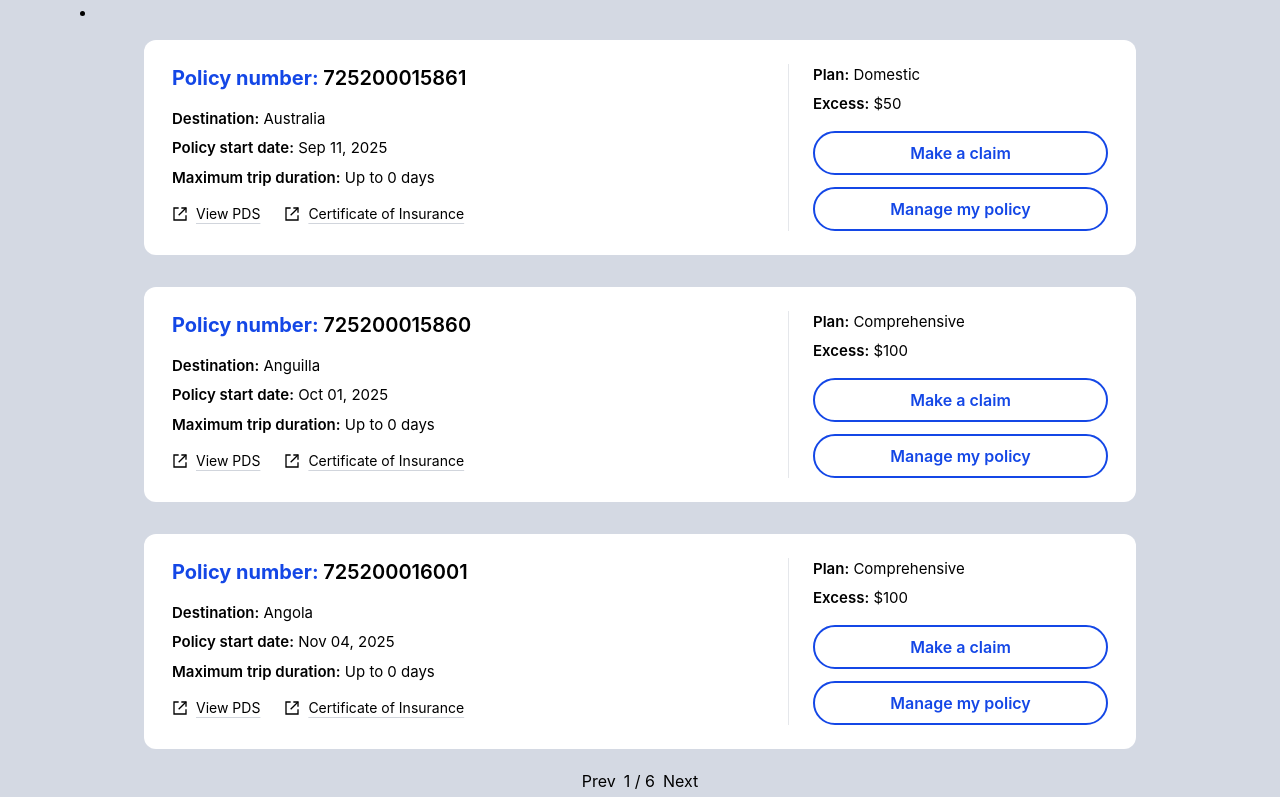
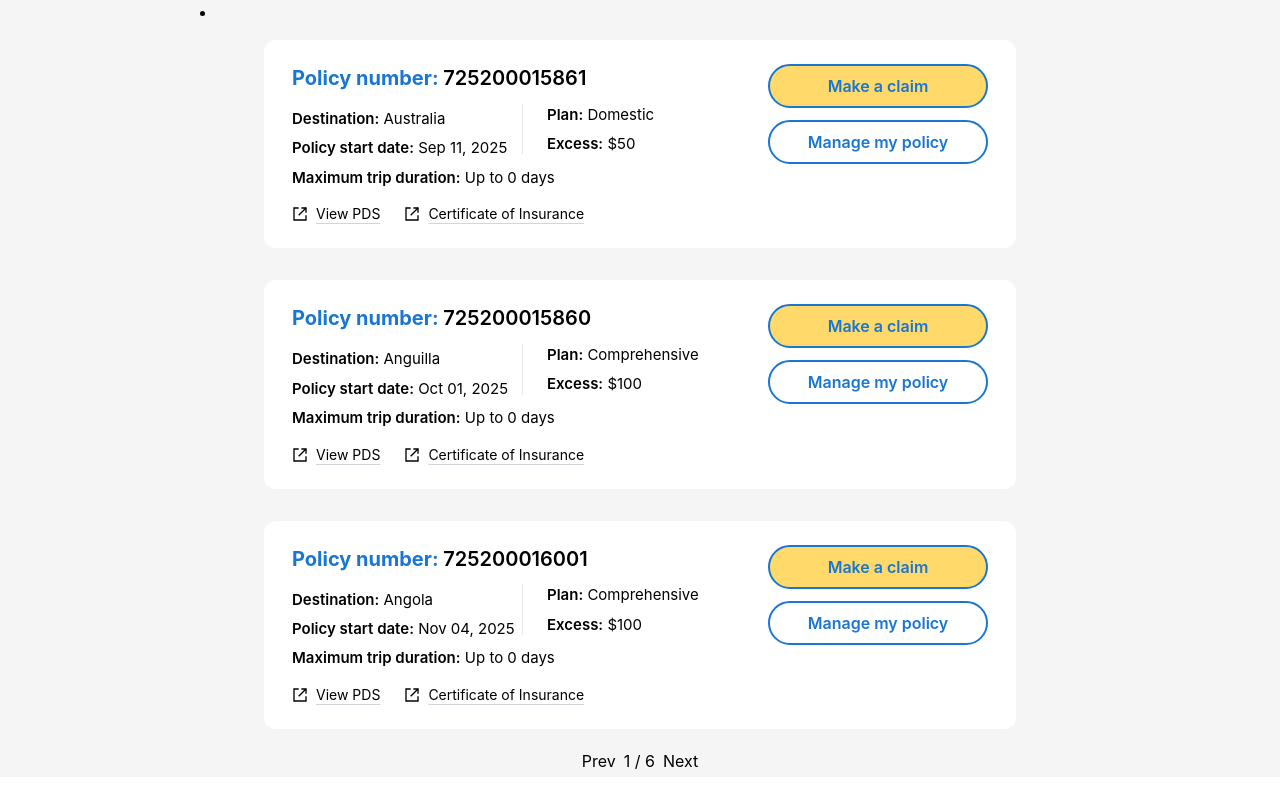
Before and after one commit to Rahul-10742313/policy-app, a React (Vite) app: page / in a window 1280 px wide. Built offline with nearby package versions, Linux system fonts and the light colour scheme.

Commit message:
Code & UI enhancements and using Tailwind Tokens

```diff
--- /dev/null
+++ b/src/components/Button.tsx
@@ -0,0 +1,11 @@
+import type { ButtonProps } from "../types/types";
+
+const Button: React.FC<ButtonProps> = ({ type = "button", children, ...props }) => {
+    return(
+        <button type = {type} {...props}>
+            { children }
+        </button>
+    )
+}
+
+export default Button;
--- a/src/components/ExternalLink.tsx
+++ /dev/null
@@ -1,18 +0,0 @@
-const ExternalLinkIcon = () => {
-    return(
-        <svg
-            aria-hidden="true"
-            className="h-4 w-4"
-            viewBox="0 0 24 24"
-            fill="none"
-            stroke="currentColor"
-            strokeWidth="2"
-        >
-            <path d="M14 3h7v7" />
-            <path d="M10 14L21 3" />
-            <path d="M21 14v7H3V3h7" />
-        </svg>
-    )
-}
-
-export default ExternalLinkIcon;
--- a/src/components/PolicyCard.tsx
+++ b/src/components/PolicyCard.tsx
@@ -1,71 +1,66 @@
-import ExternalLinkIcon from "./ExternalLink";
+import externalLinkIcon from "../assets/externalLinkIcon.svg";
+import type { PolicyCardProps } from "../types/types";
+import { formatDate } from "../utilities/common";
+import Button from "./Button";
 
-function formatDate(iso: string) {
-  const d = new Date(iso);
-  return d.toLocaleDateString(undefined, { day: "2-digit", month: "short", year: "numeric" });
-}
-
-export function PolicyCard({ policy }) {
+const PolicyCard: React.FC<PolicyCardProps> = ({ policy }) => {
   return (
-    <article className="rounded-xl bg-white shadow-card px-5 py-5 sm:px-7 sm:py-6">
-      <div className="flex flex-col gap-4 lg:flex-row lg:items-start lg:justify-between">
-        {/* Left content */}
-        <div className="min-w-0 flex-1">
+    <article className="rounded-xl bg-secondary-color shadow-card px-5 py-5 sm:px-7 sm:py-6" tabIndex={0} aria-label={`Policy No. ${policy.policyNumber}`}>
+      <div
+        className="
+          flex flex-col gap-4
+          lg:grid lg:grid-cols-[minmax(0,1.4fr)_minmax(220px,0.8fr)_auto]
+          lg:gap-x-6 lg:gap-y-4 lg:items-start
+        "
+      >
+        {/* Policy details */}
+        <div className="order-0 lg:order-none lg:col-start-1 lg:row-start-1 lg:min-w-max">
           <h2 className="text-lg sm:text-xl font-bold">
-            <span className="text-blue-700">Policy number:</span>{" "}
-            <span className="font-semibold text-ink">{policy.policyNumber}</span>
+            <span className="text-main">Policy number:</span>{" "}
+            <span className="font-semibold text-ink">
+              {policy.policyNumber}
+            </span>
           </h2>
 
           <div className="mt-4 grid gap-2 text-sm sm:text-[15px]">
             <div>
               <span className="font-semibold">Destination:</span>{" "}
-              <span className="text-ink">{policy.destinations.map(dest => dest.name).join(", ")}</span>
+              <span className="text-ink">
+                {policy.destinations.map((dest) => dest.name).join(", ")}
+              </span>
             </div>
 
             {policy.type === "Single Trip" ? (
               <>
                 <div>
                   <span className="font-semibold">Policy start date:</span>{" "}
-                  <span className="text-ink">{formatDate(policy.policyStart)}</span>
+                  <span className="text-ink">
+                    {formatDate(policy.policyStart)}
+                  </span>
                 </div>
                 <div>
-                  <span className="font-semibold">Maximum trip duration:</span>{" "}
-                  <span className="text-ink">Up to {policy.maxTripDuration} days</span>
+                  <span className="font-semibold">
+                    Maximum trip duration:
+                  </span>{" "}
+                  <span className="text-ink">
+                    Up to {policy.maxTripDuration} days
+                  </span>
                 </div>
               </>
             ) : (
               <div>
                 <span className="font-semibold">Travel date:</span>{" "}
                 <span className="text-ink">
-                  {formatDate(policy.policyStart)} - {formatDate(policy.policyEnd)}
+                  {formatDate(policy.policyStart)} -{" "}
+                  {formatDate(policy.policyEnd)}
                 </span>
               </div>
             )}
           </div>
-
-          {/* Links row (desktop + mobile) */}
-          <div className="mt-4 flex flex-wrap gap-x-6 gap-y-2 text-sm">
-            <a
-              href="#"
-              className="inline-flex items-center gap-2 underline decoration-gray-300 underline-offset-4
-                        focus-visible:outline-none focus-visible:ring-2 focus-visible:ring-brandBlue focus-visible:ring-offset-2"
-            >
-              <ExternalLinkIcon />
-              View PDS
-            </a>
-            <a
-              href="#"
-              className="inline-flex items-center gap-2 underline decoration-gray-300 underline-offset-4
-                        focus-visible:outline-none focus-visible:ring-2 focus-visible:ring-brandBlue focus-visible:ring-offset-2"
-            >
-              <ExternalLinkIcon />
-              Certificate of Insurance
-            </a>
-          </div>
         </div>
 
-        {/* Right column (desktop). On mobile it stacks below. */}
-        <div className="lg:w-[320px] lg:pl-6 lg:border-l lg:border-gray-200">
+        {/* Plan */}
+        <div className="order-1 lg:order-none lg:col-start-2 lg:row-start-1 lg:pl-6 lg:border-l lg:border-gray-200 lg:ml-[10%] lg:mt-[18%]">
           <div className="grid gap-2 text-sm sm:text-[15px]">
             <div>
               <span className="font-semibold">Plan:</span>{" "}
@@ -76,30 +71,58 @@ export function PolicyCard({ policy }) {
               <span className="text-ink">${policy.excess}</span>
             </div>
           </div>
+        </div>
 
-          <div className="mt-4 grid gap-3">
-            <button
-              type="button"
-              className="h-11 rounded-full border-2 border-brandBlue bg-brandYellow text-brandBlue font-semibold
-                        hover:bg-[#ffd96a] active:bg-[#ffd14a]
-                        focus-visible:outline-none focus-visible:ring-2 focus-visible:ring-brandBlue focus-visible:ring-offset-2
-                        w-full lg:w-auto lg:min-w-[220px] text-blue-700"
+        {/* Links */}
+        <div className="order-2 lg:order-none mt-4 lg:mt-0 flex flex-wrap gap-x-6 gap-y-2 text-sm lg:col-start-1 lg:row-start-2 lg:min-w-max">
+          <a
+            href="#"
+            className="inline-flex items-center gap-2 underline decoration-gray-300 underline-offset-4
+              focus-visible:outline-none focus-visible:ring-2 focus-visible:ring-brandBlue focus-visible:ring-offset-2"
+          >
+          <img
+            src={externalLinkIcon}
+            alt="External link"
+            className="w-4 h-4"
+          />
+            View PDS
+          </a>
+
+          <a
+            href="#"
+            className="inline-flex items-center gap-2 underline decoration-gray-300 underline-offset-4
+              focus-visible:outline-none focus-visible:ring-2 focus-visible:ring-brandBlue focus-visible:ring-offset-2"
+          >
+            <img
+              src={externalLinkIcon}
+              alt="External link"
+              className="w-4 h-4"
+            />
+            Certificate of Insurance
+          </a>
+        </div>
+
+        {/* Buttons */}
+        <div className="order-3 lg:order-none lg:col-start-3 lg:row-start-1 lg:row-span-2 lg:pl-6">
+          <div className="grid gap-3">
+            <Button
+              onClick={() => console.log("Clicked Make a claim button")}
+              className="primary-button"
             >
               Make a claim
-            </button>
+            </Button>
 
-            <button
-              type="button"
-              className="h-11 rounded-full border-2 border-brandBlue bg-white text-brandBlue font-semibold
-                        hover:bg-[#ffd96a] active:bg-gray-100
-                        focus-visible:outline-none focus-visible:ring-2 focus-visible:ring-brandBlue focus-visible:ring-offset-2
-                        w-full lg:w-auto lg:min-w-[220px] text-blue-700"
+            <Button
+              onClick={() => console.log("Clicked Manage my policy button")}
+              className="secondary-button"
             >
               Manage my policy
-            </button>
+            </Button>
           </div>
         </div>
       </div>
     </article>
   );
-}
+};
+
+export default PolicyCard;
--- a/src/index.css
+++ b/src/index.css
@@ -1 +1,33 @@
 @import "tailwindcss";
+
+:root {
+    --color-primary: #1976D2;
+    --color-primary-button: #ffd96a;
+    --color-primary-focus: #ffd14a;
+    --color-secondary-color: #ffffff;
+    --color-secondary-focus: #f5f5f5;
+    --color-primary-background: #f5f5f5;
+}
+
+@theme {
+    --color-main: var(--color-primary);
+    --color-primary-color: var(--color-primary-button);
+    --color-primary-focus: var(--color-primary-focus);
+    --color-secondary-color: var(--color-secondary-color);
+    --color-secondary-focus: var(--color-secondary-focus);
+    --color-primary-background: var(--color-primary-background);
+}
+
+@utility primary-button {
+    @apply h-11 rounded-full border-2 font-semibold
+    bg-primary-color hover:bg-primary-focus focus:bg-primary-focus
+    focus-visible:outline-none focus-visible:ring-2 focus-visible:ring-offset-2
+    w-full lg:w-auto lg:min-w-[220px] text-main;
+}
+
+@utility secondary-button {
+    @apply h-11 rounded-full border-2 font-semibold
+    bg-secondary-color hover:bg-secondary-focus focus:bg-secondary-focus
+    focus-visible:outline-none focus-visible:ring-2 focus-visible:ring-offset-2
+    w-full lg:w-auto lg:min-w-[220px] text-main;
+}
--- a/src/pages/PolicyPage.tsx
+++ b/src/pages/PolicyPage.tsx
@@ -1,6 +1,6 @@
 import { useEffect, useState } from "react";
 import Pagination from "../Pagination";
-import { PolicyCard } from "../components/PolicyCard";
+import PolicyCard from "../components/PolicyCard";
 import { sortPolicy } from "../utilities/common";
 
 const PolicyPage = () => {
@@ -22,7 +22,7 @@ const PolicyPage = () => {
 
     if (loading) return <p className="flex justify-center m-20">Loading...</p>;
 
-    return <li className="bg-[#d4d9e3] md:px-20">
+    return <li className="bg-primary-background md:px-50">
         <Pagination
         items={data}
         itemsPerPage={3}
--- /dev/null
+++ b/src/types/types.ts
@@ -0,0 +1,22 @@
+import type { ComponentPropsWithoutRef } from 'react';
+
+interface Destination {
+    name: string;
+}
+
+interface Policy {
+    policyNumber: string;
+    destinations: Destination[];
+    type: "Single Trip" | string; // Using a union type for safety
+    policyStart: string;
+    policyEnd: string;
+    maxTripDuration?: number | string; // Optional because it only displays for Single Trip
+    planName: string;
+    excess: number | string;
+}
+
+export interface PolicyCardProps {
+    policy: Policy;
+}
+
+export interface ButtonProps extends ComponentPropsWithoutRef<'button'> {}
--- a/src/utilities/common.ts
+++ b/src/utilities/common.ts
@@ -5,3 +5,8 @@ export const sortPolicy = (data) => {
 
     return updatedData;
 }
+
+export const formatDate = (iso: string) => {
+  const d = new Date(iso);
+  return d.toLocaleDateString(undefined, { day: "2-digit", month: "short", year: "numeric" });
+}
```
Also changed, not shown: src/assets/externalLinkIcon.svg (added).
